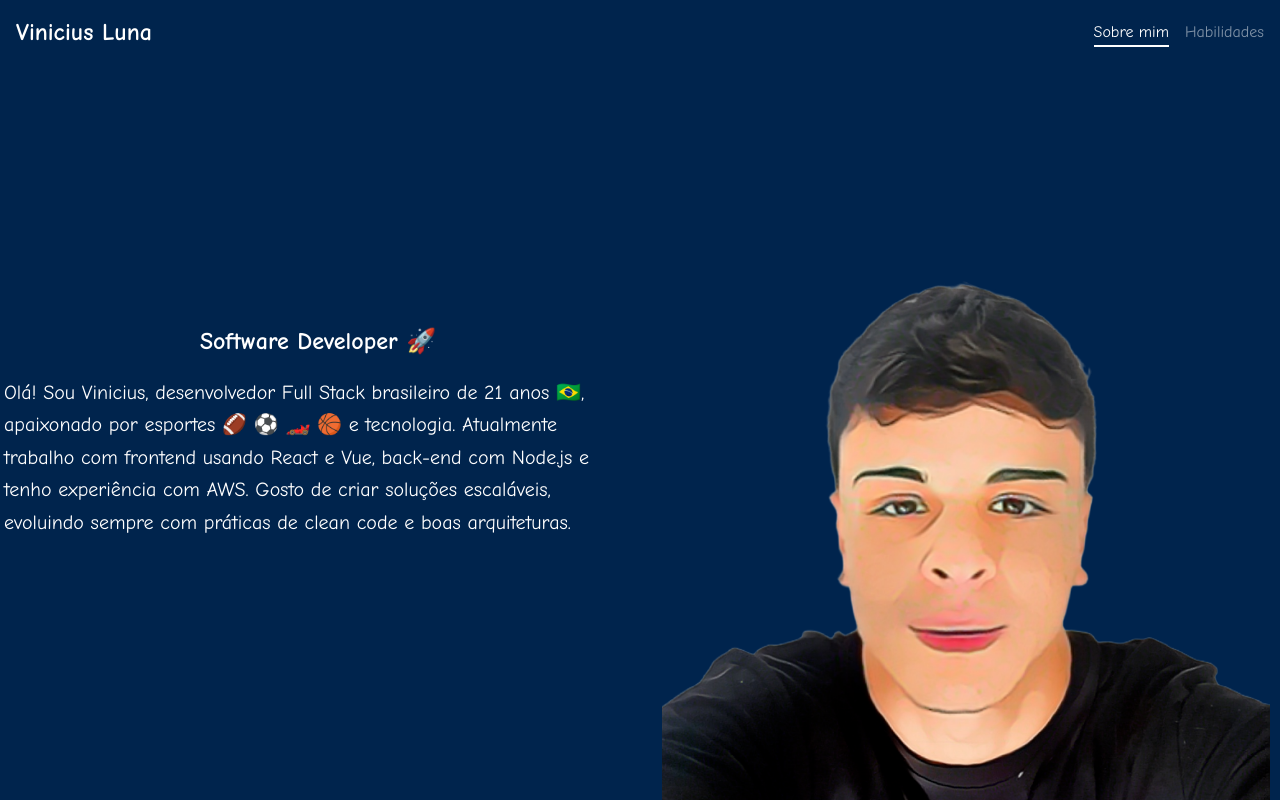
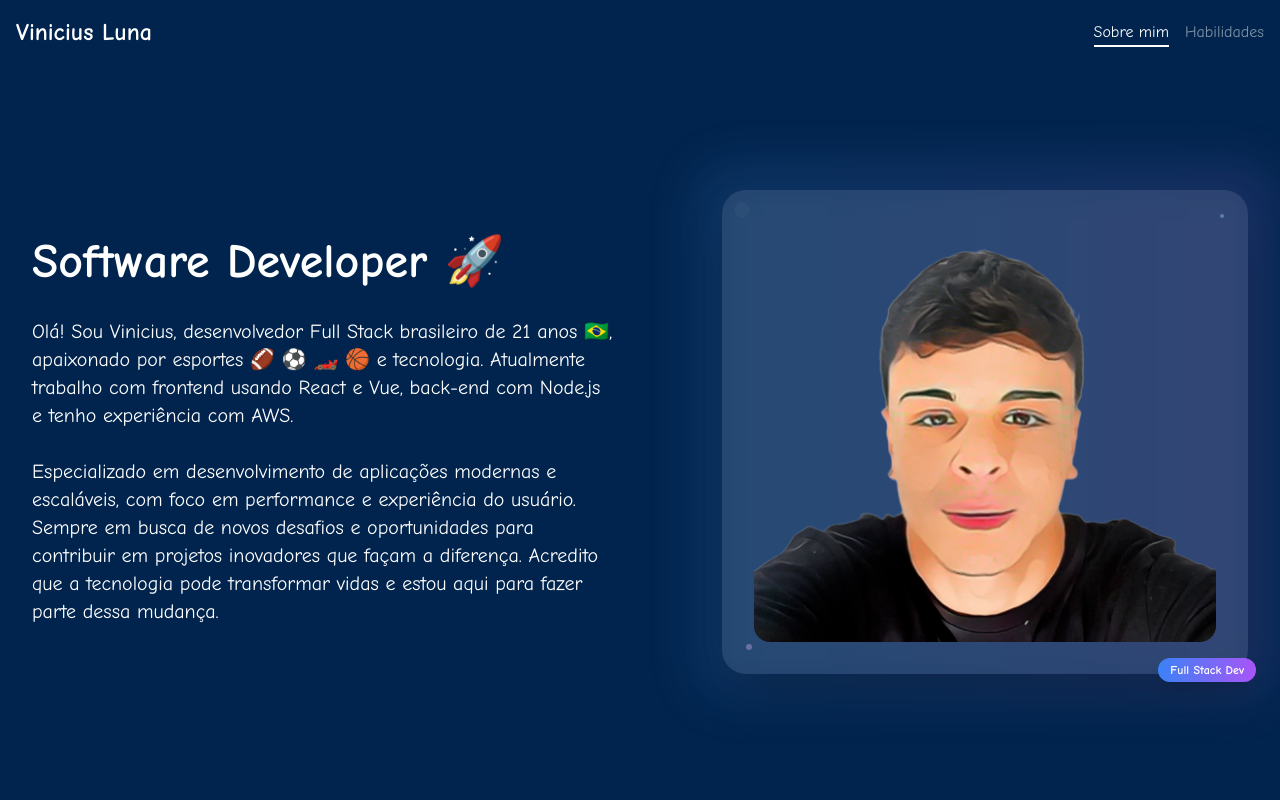
Before and after one commit to dev-vinii/profile, a React (Vite) app: page / in a window 1280 px wide. Built offline with nearby package versions, Linux system fonts and the light colour scheme.

Commit message:
fix(about): improve layout and styling of the about section for better user experience

```diff
--- a/src/components/templates/about.tsx
+++ b/src/components/templates/about.tsx
@@ -3,12 +3,12 @@ import { motion } from "framer-motion";
 
 export function About() {
   return (
-    <section className="flex flex-col w-screen h-[calc(100dvh-4rem)] max-md:h-[calc(100dvh-3.75rem)] text-white">
-      <div className="h-full">
-        <div className="flex items-center h-full justify-center gap-4 max-md:flex-col">
-          <div className="flex flex-1 flex-col items-center gap-5 max-md:justify-center px-1">
+    <section className="h-full w-full flex items-center justify-center text-white overflow-hidden">
+      <div className="w-full max-w-7xl mx-auto px-4 sm:px-6 lg:px-8 h-full flex items-center">
+        <div className="w-full grid lg:grid-cols-2 gap-8 lg:gap-12 items-center h-full py-8">
+          <div className="flex flex-col justify-center space-y-6 lg:space-y-8 text-center lg:text-left">
             <motion.h1
-              className="font-bold max-md:text-base whitespace-nowrap text-center text-2xl"
+              className="font-bold text-2xl sm:text-3xl lg:text-4xl xl:text-5xl leading-tight"
               initial={{ y: -50, opacity: 0 }}
               animate={{ y: 0, opacity: 1 }}
               transition={{ duration: 0.7, ease: "easeOut" }}
@@ -16,7 +16,7 @@ export function About() {
               Software Developer 🚀
             </motion.h1>
             <motion.p
-              className="text-xl leading-relaxed max-md:text-sm max-md:text-center max-w-2xl"
+              className="text-base sm:text-lg lg:text-xl leading-relaxed opacity-90 max-w-2xl mx-auto lg:mx-0"
               initial={{ y: -50, opacity: 0 }}
               animate={{ y: 0, opacity: 1 }}
               transition={{ duration: 0.7, ease: "easeOut", delay: 0.2 }}
@@ -24,16 +24,44 @@ export function About() {
               Olá! Sou Vinicius, desenvolvedor Full Stack brasileiro de 21 anos
               🇧🇷, apaixonado por esportes 🏈 ⚽️ 🏎️ 🏀 e tecnologia. Atualmente
               trabalho com frontend usando React e Vue, back-end com Node.js e
-              tenho experiência com AWS. Gosto de criar soluções escaláveis,
-              evoluindo sempre com práticas de clean code e boas arquiteturas.
+              tenho experiência com AWS.
+              <br /><br />
+              Especializado em desenvolvimento de aplicações modernas e escaláveis,
+              com foco em performance e experiência do usuário. Sempre em busca de
+              novos desafios e oportunidades para contribuir em projetos inovadores
+              que façam a diferença. Acredito que a tecnologia pode transformar vidas
+              e estou aqui para fazer parte dessa mudança.
             </motion.p>
           </div>
-          <div className="flex-1 flex justify-center w-full self-end">
-            <img
-              src={profileImage}
-              alt="Vinicius Luna"
-              className="self-end h-[553px] max-md:h-[400px]"
-            />
+          <div className="flex justify-center lg:justify-end items-center">
+            <motion.div
+              className="relative"
+              initial={{ x: 50, opacity: 0 }}
+              animate={{ x: 0, opacity: 1 }}
+              transition={{ duration: 0.7, ease: "easeOut", delay: 0.4 }}
+            >
+              <div className="absolute inset-0 bg-gradient-to-r from-blue-400/20 to-purple-400/20 rounded-3xl blur-xl scale-110 animate-pulse"></div>
+
+              <div className="relative bg-white/10 backdrop-blur-sm border border-white/20 rounded-3xl p-6 sm:p-8 shadow-2xl hover:bg-white/15 hover:border-white/30 transition-all duration-500 group">
+                <div className="absolute top-4 left-4 w-2 h-2 bg-white/40 rounded-full animate-ping"></div>
+                <div className="absolute top-6 right-6 w-1 h-1 bg-blue-300/60 rounded-full animate-pulse delay-300"></div>
+                <div className="absolute bottom-6 left-6 w-1.5 h-1.5 bg-purple-300/50 rounded-full animate-pulse delay-700"></div>
+
+                <div className="relative overflow-hidden rounded-2xl">
+                  <img
+                    src={profileImage}
+                    alt="Vinicius Luna"
+                    className="w-auto h-auto max-w-full max-h-[280px] sm:max-h-[350px] lg:max-h-[420px] object-contain group-hover:scale-105 transition-transform duration-500"
+                  />
+
+                  <div className="absolute inset-0 bg-gradient-to-t from-blue-600/20 to-transparent opacity-0 group-hover:opacity-100 transition-opacity duration-500"></div>
+                </div>
+
+                <div className="absolute -bottom-2 -right-2 bg-gradient-to-r from-blue-500 to-purple-500 text-white text-xs font-bold px-3 py-1 rounded-full shadow-lg">
+                  Full Stack Dev
+                </div>
+              </div>
+            </motion.div>
           </div>
         </div>
       </div>
```
